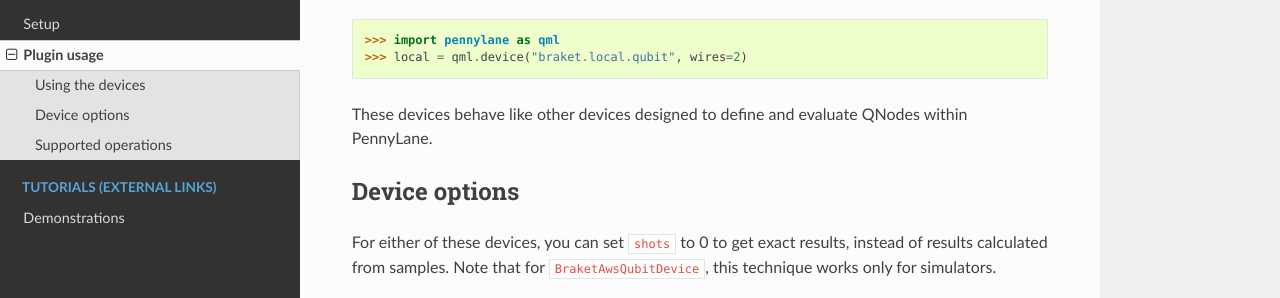
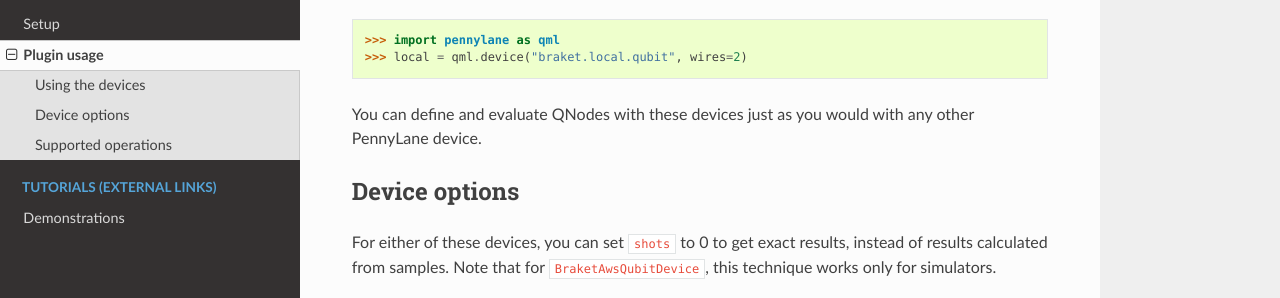
Before and after one commit to amazon-braket/amazon-braket-pennylane-plugin-python, a Sphinx documentation site: the page built from doc/usage.rst, in a window 1280 px wide and 900 px high, scrolled down 579 px. Shown: the part 153-451 px from the top of the window. Built offline with Sphinx 7.4.7 and the Read the Docs theme 2.0.0, drawn with Linux system fonts in a browser that asks for light colours; pages that are not in the unit, such as notebooks, are missing from menus.

Commit message:
Update doc/usage.rst
Co-authored-by: Cody Wang <speller26@gmail.com>

```diff
--- a/doc/usage.rst
+++ b/doc/usage.rst
@@ -26,7 +26,7 @@
 >>> import pennylane as qml
 >>> local = qml.device("braket.local.qubit", wires=2)
 
-These devices behave like other devices designed to define and evaluate QNodes within PennyLane.
+You can define and evaluate QNodes with these devices just as you would with any other PennyLane device.
 
 Device options
 ==============
```
